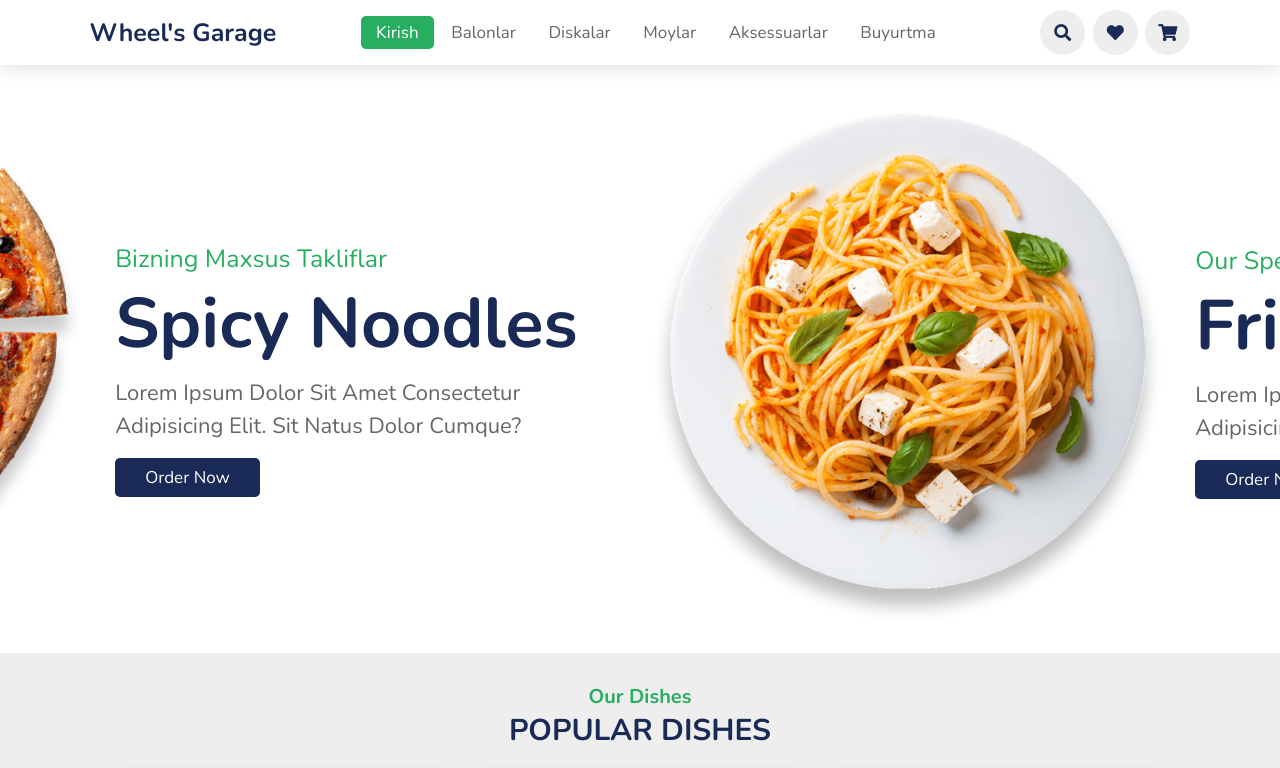
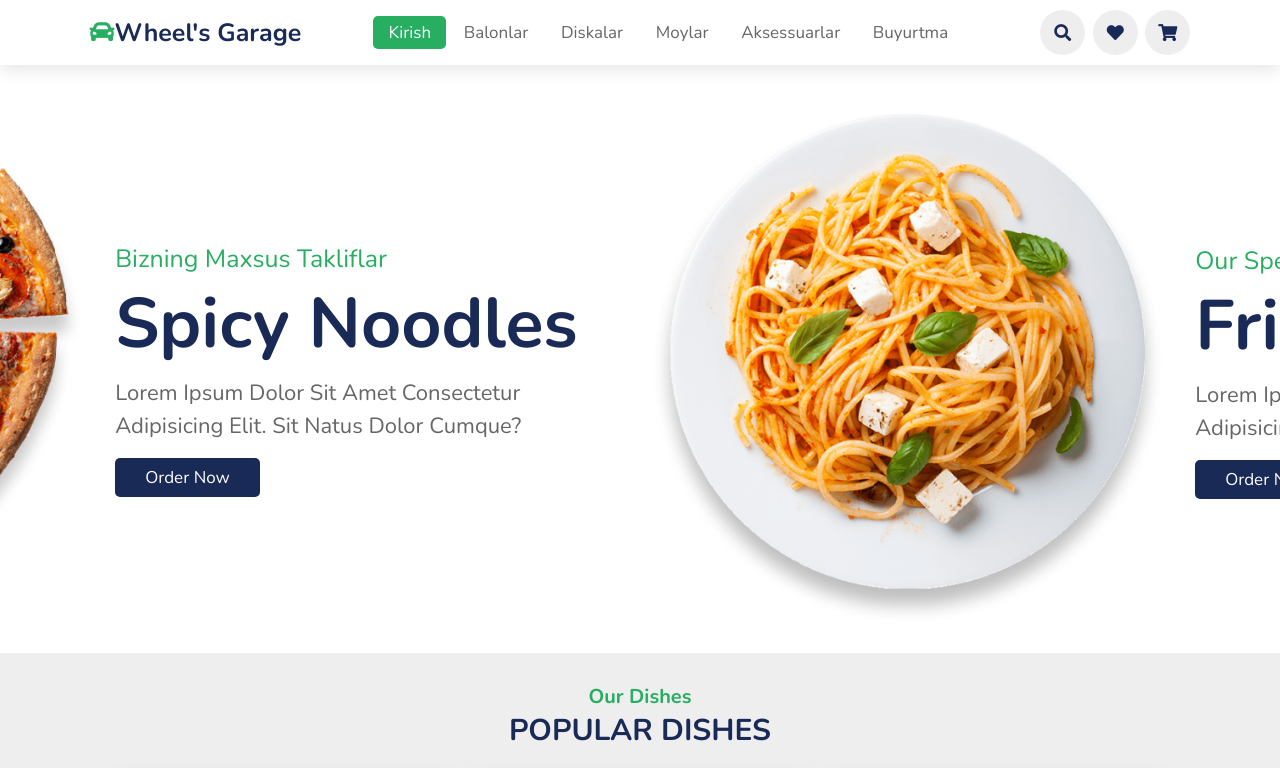
Before and after one commit to Anvar-MITC2020/Wheel-sGarage, a plain HTML site: page index.html in a window 1280 px wide. Shown: the top 768 px of the page. Drawn offline with nearby package versions, Linux system fonts and the light colour scheme.

Commit message:
Update index.html

```diff
--- a/index.html
+++ b/index.html
@@ -21,7 +21,7 @@
 
 <header>
 
-    <a href="#" class="logo"><i class="fas fa-tire"></i>Wheel's Garage</a>
+    <a href="#" class="logo"><i class="fas fa-car"></i>Wheel's Garage</a>
 
     <nav class="navbar">
         <a class="active" href="#home">kirish</a>
```
